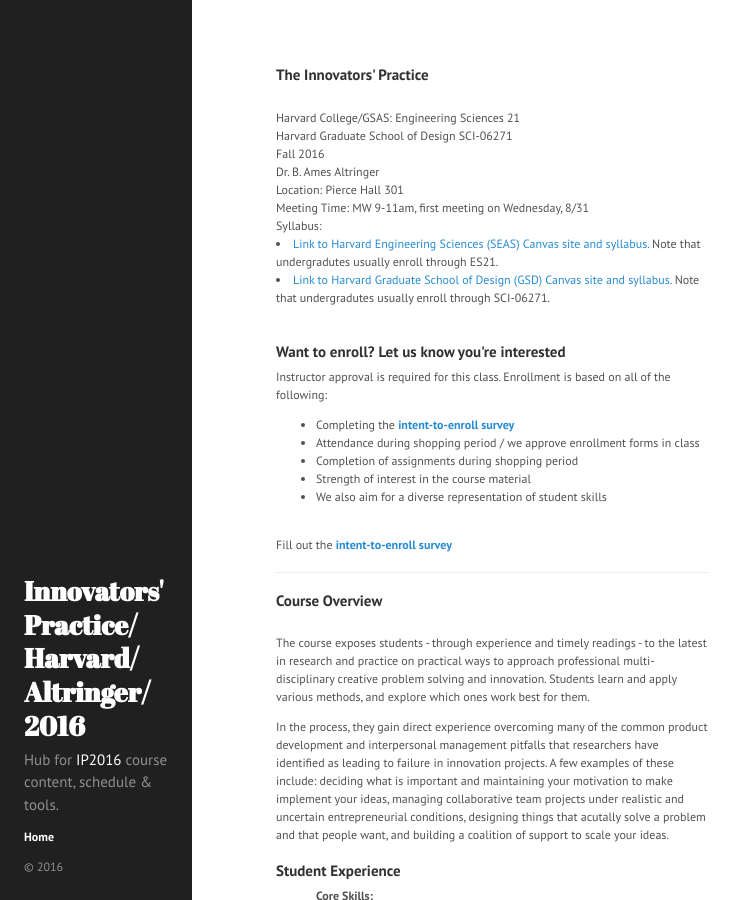
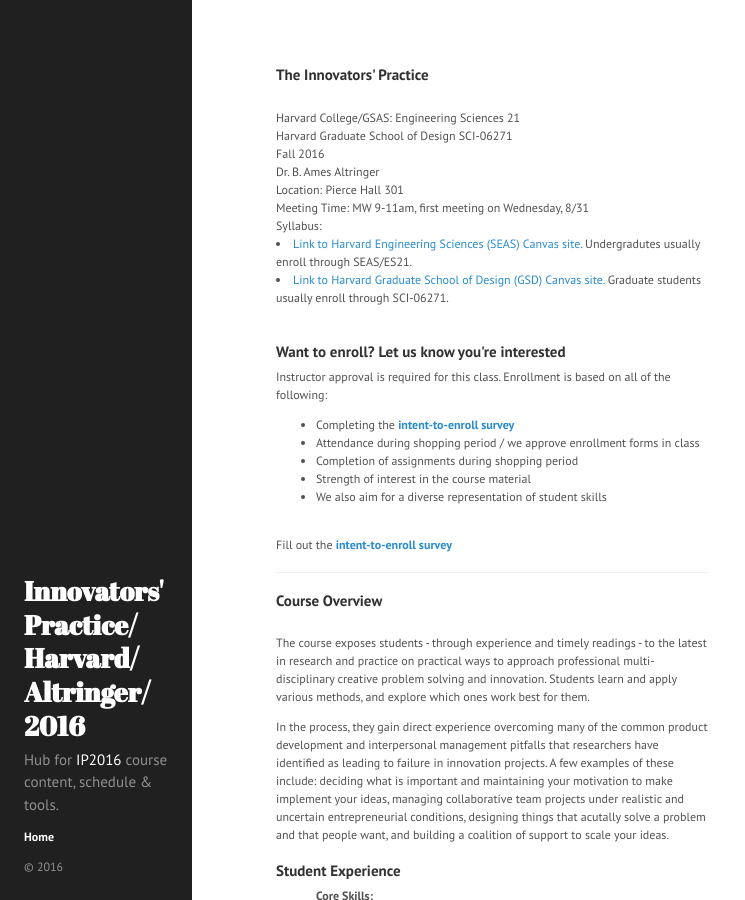
Before and after one commit to bethalt/bethalt.github.io, a Jekyll site: the page built from index.html, in a window 1280 px wide and 900 px high. Shown: the whole window, without its empty margins (0-745 px from the left). Built offline with Jekyll 4.4.1, drawn with Linux system fonts in a browser that asks for light colours; Markdown is read by kramdown in place of the engine named in the settings; the list of posts is cut into pages by our own code.

Commit message:
Updated syllabus info

```diff
--- a/index.html
+++ b/index.html
@@ -23,8 +23,8 @@ Location: Pierce Hall 301
 Meeting Time: MW 9-11am, first meeting on Wednesday, 8/31
 <br>
 Syllabus:
-<li><a href="https://canvas.harvard.edu/courses/15263">Link to Harvard Engineering Sciences (SEAS) Canvas site and syllabus.</a> Note that undergradutes usually enroll through ES21.</li>
-<li><a href="https://canvas.harvard.edu/courses/15263">Link to Harvard Graduate School of Design (GSD) Canvas site and syllabus.</a> Note that undergradutes usually enroll through SCI-06271.</li>
+<li><a href="https://canvas.harvard.edu/courses/15263">Link to Harvard Engineering Sciences (SEAS) Canvas site.</a> Undergradutes usually enroll through SEAS/ES21.</li>
+<li><a href="https://canvas.harvard.edu/courses/15263">Link to Harvard Graduate School of Design (GSD) Canvas site.</a> Graduate students usually enroll through SCI-06271.</li>
 <br>
 
 <h3>Want to enroll? Let us know you're interested</h3>
```
